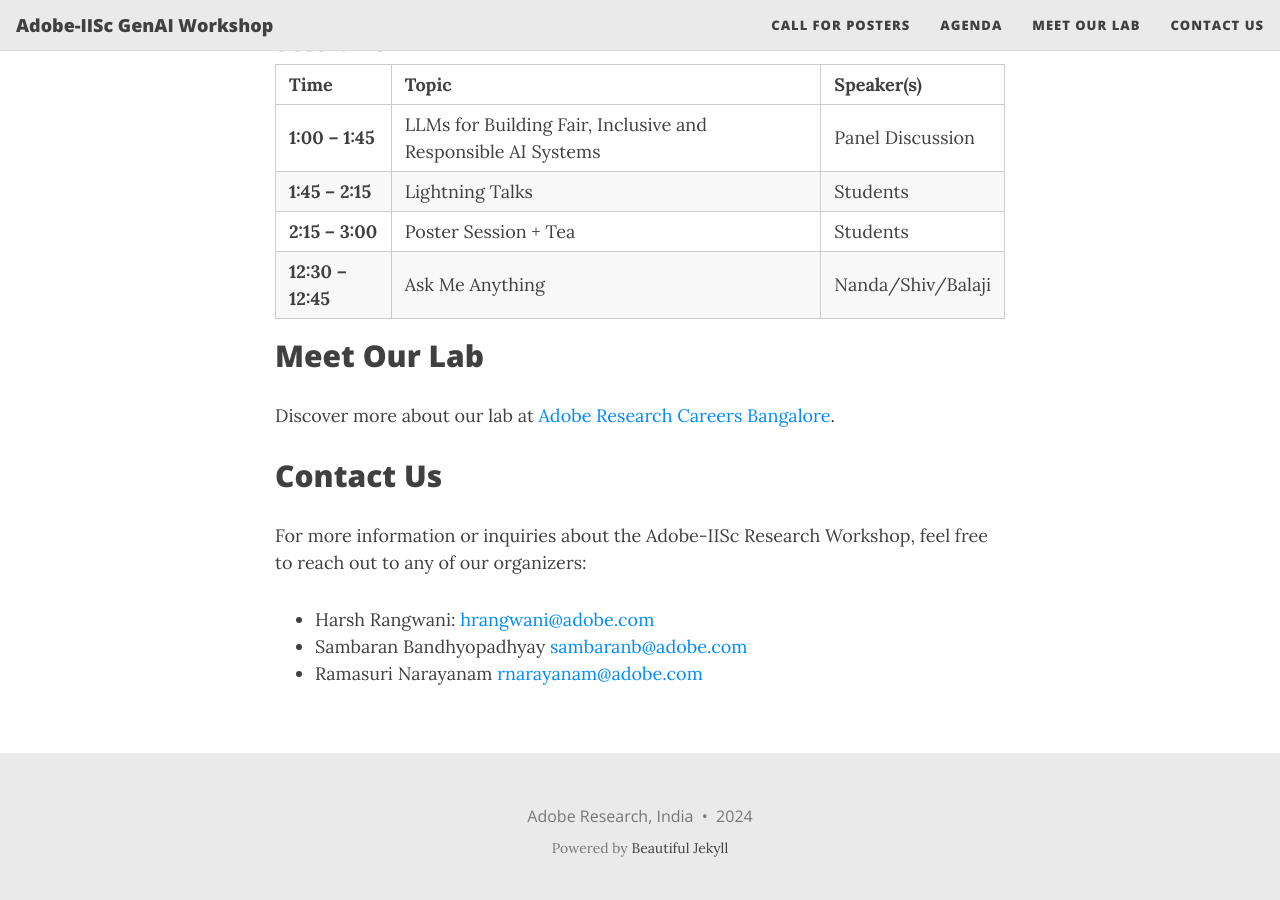
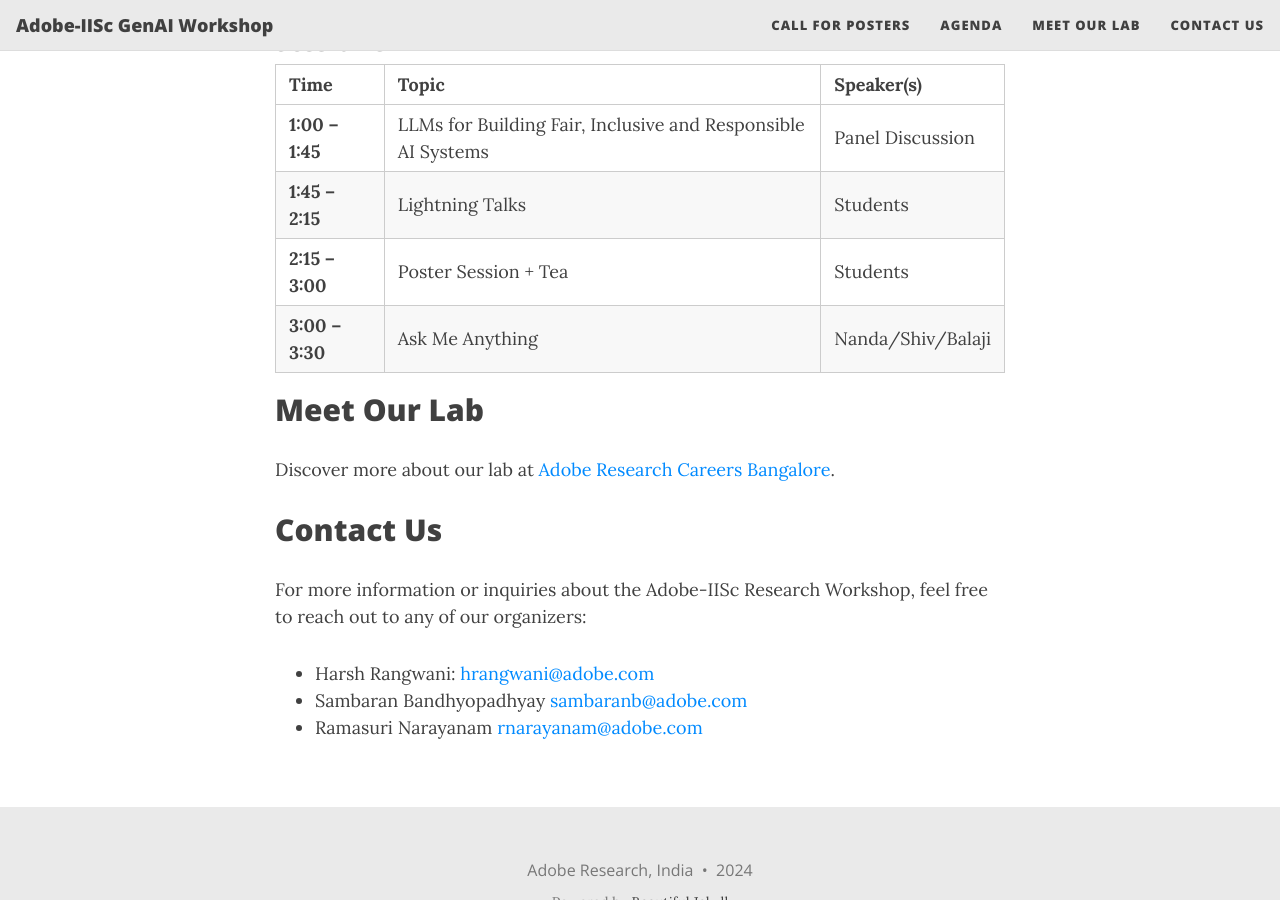
Before and after one commit to adobe-iisc-workshop/adobe-disc-workshop.github.io, a Jekyll site: the page built from index.md, in a window 1280 px wide and 900 px high, scrolled down 2624 px. Built offline with Jekyll 4.4.1, drawn with Linux system fonts in a browser that asks for light colours; nearby versions of some CDN libraries.

Commit message:
Update Nit

```diff
--- a/index.md
+++ b/index.md
@@ -70,7 +70,7 @@ In case you are a PhD/MTech(Resarch) student who wants to participate in the wor
 | **1:00 – 1:45**| LLMs for Building Fair, Inclusive and Responsible AI Systems                              | Panel Discussion        |
 | **1:45 – 2:15**| Lightning Talks | Students             |
 | **2:15 – 3:00**| Poster Session + Tea    | Students                 |
-| **12:30 – 12:45**| Ask Me Anything                | Nanda/Shiv/Balaji                       |
+| **3:00 – 3:30**| Ask Me Anything                | Nanda/Shiv/Balaji                       |
 
 
 
```
